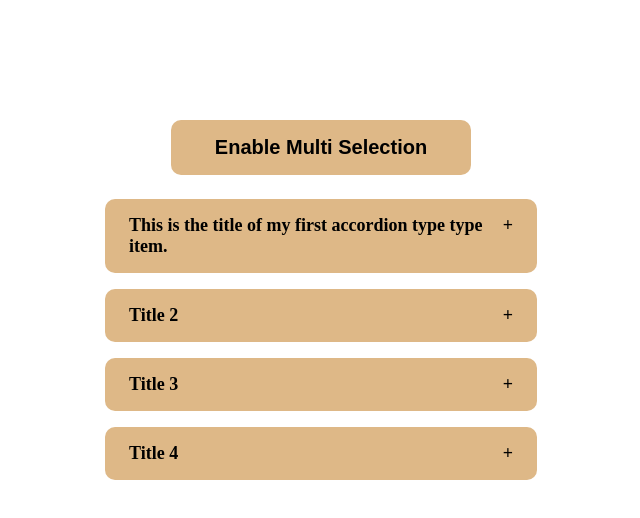
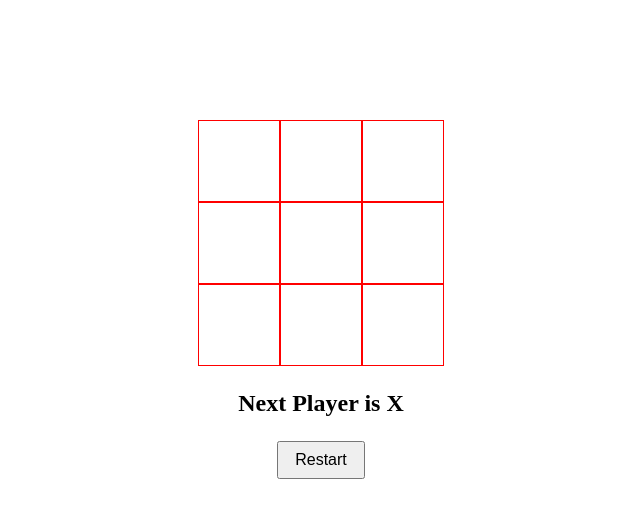
Before and after one commit to rahuljindal1/react-practice-components, a React (Create React App) app: page /tic-tac-toe in a window 1280 px wide. Shown: the top 518 px of the page, without its empty margins (319-959 px from the left). Built offline with nearby package versions, Linux system fonts and the light colour scheme; the HTML template or start-up script is replaced by a standard one.

Commit message:
Add basic tic tac toe game

```diff
--- a/src/Router.js
+++ b/src/Router.js
@@ -13,6 +13,7 @@ import { tabConfig } from "./data/tab-view";
 import ModalContainer from "./components/Modal";
 import GithubFinder from "./components/GithubFinder";
 import AutoComplete from "./components/AutoComplete";
+import TicTacToe from "./components/TicTacToe";
 
 export default function Router() {
   const router = createBrowserRouter([
@@ -28,6 +29,7 @@ export default function Router() {
     { path: "/modal", element: <ModalContainer /> },
     { path: "/github-finder", element: <GithubFinder /> },
     { path: "/auto-complete", element: <AutoComplete /> },
+    { path: "/tic-tac-toe", element: <TicTacToe /> },
     { path: "*", element: <Accordion /> },
   ]);
 
--- /dev/null
+++ b/src/components/TicTacToe/index.jsx
@@ -0,0 +1,120 @@
+import { useState } from "react";
+import classes from "./styles.module.css";
+
+const defaultGameMatrix = [
+  Array(3).fill(""),
+  Array(3).fill(""),
+  Array(3).fill(""),
+];
+const defaultCurrentPlayer = "X";
+
+const getMatchWinner = (gameMatrix) => {
+  const rows = gameMatrix.length;
+  const columns = gameMatrix[0].length;
+
+  // Row match
+  for (let i = 0; i < rows; i++) {
+    let areValuesMismatched = false;
+    let currentValue;
+    for (let j = 0; j < columns - 1; j++) {
+      currentValue = gameMatrix[i][j];
+      if (!gameMatrix[i][j] || gameMatrix[i][j] !== gameMatrix[i][j + 1]) {
+        areValuesMismatched = true;
+      }
+    }
+    if (!areValuesMismatched) {
+      return currentValue;
+    }
+  }
+
+  // Column match
+  for (let j = 0; j < columns; j++) {
+    let areValuesMismatched = false;
+    let currentValue;
+    for (let i = 0; i < rows - 1; i++) {
+      currentValue = gameMatrix[i][j];
+      if (!gameMatrix[i][j] || gameMatrix[i][j] !== gameMatrix[i + 1][j]) {
+        areValuesMismatched = true;
+      }
+    }
+    if (!areValuesMismatched) {
+      return currentValue;
+    }
+  }
+
+  // Diagonal Match
+  if (gameMatrix[0][0] === gameMatrix[1][1] && gameMatrix[2][2]) {
+    return gameMatrix[0][0];
+  }
+  if (gameMatrix[0][2] === gameMatrix[1][1] && gameMatrix[2][0]) {
+    return gameMatrix[1][1];
+  }
+
+  return;
+};
+
+export default function TicTacToe() {
+  const [currentPlayer, setCurrentPlayer] = useState(defaultCurrentPlayer);
+  const [gameMatrix, setGameMatrix] = useState(
+    structuredClone(defaultGameMatrix)
+  );
+
+  const isMatchDrawn = gameMatrix.every((row) =>
+    row.every((column) => Boolean(column))
+  );
+  const matchWinner = getMatchWinner(gameMatrix);
+
+  const handleCellClick = (rowIndex, columnIndex) => {
+    if (isMatchDrawn || matchWinner || gameMatrix[rowIndex][columnIndex]) {
+      return;
+    }
+
+    gameMatrix[rowIndex][columnIndex] = currentPlayer;
+    setCurrentPlayer((prevState) => (prevState === "X" ? "O" : "X"));
+    setGameMatrix(gameMatrix);
+  };
+
+  const handleReset = () => {
+    setCurrentPlayer(defaultCurrentPlayer);
+    setGameMatrix(structuredClone(defaultGameMatrix));
+  };
+
+  const getPlayerInstruction = () => {
+    if (matchWinner) {
+      return `Player ${matchWinner} won the match. Please restart the game.`;
+    }
+
+    if (isMatchDrawn) {
+      return "Draw Match. Please restart the game.";
+    }
+
+    return `Next Player is ${currentPlayer}`;
+  };
+
+  return (
+    <div className={classes.container}>
+      <div className={classes.gameArea}>
+        {gameMatrix.map((row, rowIndex) => (
+          <div key={rowIndex} className={classes.row}>
+            {row.map((column, columnIndex) => (
+              <div
+                className={classes.cell}
+                key={`${rowIndex}${columnIndex}`}
+                onClick={() => {
+                  handleCellClick(rowIndex, columnIndex);
+                }}
+              >
+                {gameMatrix[rowIndex][columnIndex]}
+              </div>
+            ))}
+          </div>
+        ))}
+        <div className="row"></div>
+      </div>
+      <div className={classes.instructionArea}>{getPlayerInstruction()}</div>
+      <div className={classes.actions} onClick={handleReset}>
+        <button>Restart</button>
+      </div>
+    </div>
+  );
+}
--- /dev/null
+++ b/src/components/TicTacToe/styles.module.css
@@ -0,0 +1,36 @@
+.container {
+  display: flex;
+  flex-direction: column;
+  align-items: center;
+  padding-top: 120px;
+  gap: 24px;
+}
+
+.gameArea {
+  .row {
+    display: flex;
+
+    .cell {
+      display: flex;
+      justify-content: center;
+      align-items: center;
+      height: 80px;
+      width: 80px;
+      border: 1px solid red;
+      font-size: 28px;
+      font-weight: 600;
+    }
+  }
+}
+
+.instructionArea {
+  font-weight: 800;
+  font-size: 24px;
+}
+
+.actions {
+  button {
+    padding: 8px 16px;
+    font-size: 16px;
+  }
+}
```
